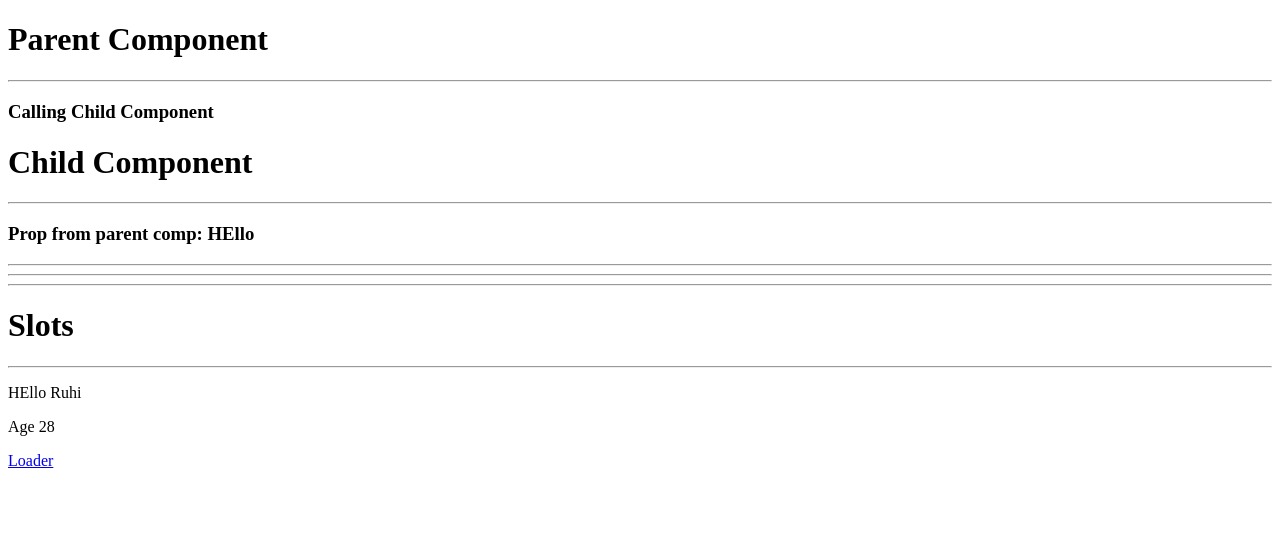
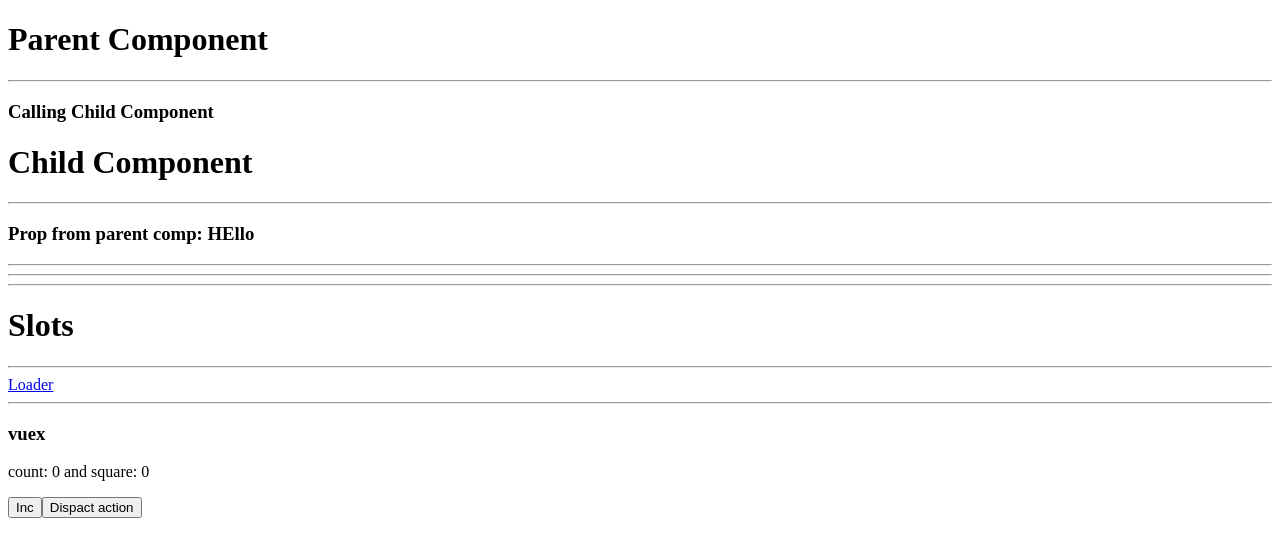
Before and after one commit to ruhiambelkar17/vue-concepts, a Vue app in the folder vue-concepts/: page / in a window 1280 px wide. Shown: the top 556 px of the page. Built offline with nearby package versions, Linux system fonts and the light colour scheme.

Commit message:
integrated vuex

```diff
--- a/vue-concepts/package.json
+++ b/vue-concepts/package.json
@@ -11,7 +11,8 @@
     "axios": "^1.6.8",
     "core-js": "^3.8.3",
     "vue": "^3.2.13",
-    "vue-router": "^4.3.2"
+    "vue-router": "^4.3.2",
+    "vuex": "^4.1.0"
   },
   "devDependencies": {
     "@babel/core": "^7.12.16",
--- a/vue-concepts/src/components/LoaderComp.vue
+++ b/vue-concepts/src/components/LoaderComp.vue
@@ -1,7 +1,10 @@
 <template>
     <div>
         <h3>Loading...</h3>
+
+        <router-link to="/loader/api">Click here to go to Api Demo</router-link>
     </div>
+
 </template>
 
 <script>
--- a/vue-concepts/src/components/ParentComp.vue
+++ b/vue-concepts/src/components/ParentComp.vue
@@ -29,15 +29,20 @@
     <!-- <ApiDemoComp></ApiDemoComp> -->
     <h1>Slots</h1>
         <hr />
-    <ChildSlotComp >
+    <!-- <ChildSlotComp >
         <template #default>
             <p :name="slotprop"> HEllo {{ name }}</p>
         </template>
         <template #info="{age}">
             <p >Age {{age}}</p>
         </template>
-    </ChildSlotComp>
+    </ChildSlotComp> -->
    <router-link to="/loader"> <a>Loader</a></router-link>
+   <hr />
+   <h3>vuex</h3>
+   <p>count: {{ $store.state.counter }} and  square: {{ $store.getters.squareCounter }}</p>
+   <button @click="$store.commit('incrementCounter',2)">Inc</button>
+   <button @click="$store.dispatch('incrementCounter')">Dispact action</button>
 
   </div>
 </template>
@@ -45,7 +50,7 @@
 <script>
 import ChildComp from "./ChildComp.vue";
 //import ApiDemoComp from "./ApiDemoComp.vue";
-import ChildSlotComp from "./ChildSlotComp.vue";
+//import ChildSlotComp from "./ChildSlotComp.vue";
 //import {defineAsyncComponent} from "vue";
 //import LoaderComp from "./LoaderComp.vue"
 // const focus={
@@ -54,6 +59,8 @@ import ChildSlotComp from "./ChildSlotComp.vue";
 //     }
 
 // }
+
+
 
 export default {
   // directives:{
@@ -72,7 +79,7 @@ export default {
   //     })
   // },
   components: {
-    ChildComp,ChildSlotComp
+    ChildComp,
   },
   name:'ParentComp',
   data() {
--- a/vue-concepts/src/main.js
+++ b/vue-concepts/src/main.js
@@ -1,6 +1,7 @@
 import { createApp } from 'vue'
 import App from './App.vue'
 import router from './router/index.js'
+import Store from './store/index'
 
 const app=createApp(App);
 
@@ -13,5 +14,6 @@ app.directive('focus',{
 })
 
 app.use(router);
+app.use(Store)
 
 app.mount('#app');
--- a/vue-concepts/src/router/index.js
+++ b/vue-concepts/src/router/index.js
@@ -10,6 +10,10 @@ const router=createRouter({
     {path:"/loader",
     name:'LoaderComp',
     component:()=>import('../components/LoaderComp.vue')
+},
+{path:"/loader/:name",
+    name:'ApiDemoComp',
+    component:()=>import('../components/ApiDemoComp.vue')
 }
     ]
 })
--- /dev/null
+++ b/vue-concepts/src/store/index.js
@@ -0,0 +1,28 @@
+import { createStore } from "vuex";
+import axios from "axios";
+
+export default createStore({
+  state: {
+    counter: 0,
+    res: [],
+    data: 0,
+  },
+  mutations: {
+    incrementCounter(state, id) {
+      console.log("id", id);
+      state.counter += id;
+    },
+  },
+  actions: {
+     incrementCounter({commit}) {
+      axios.get("http://localhost:1337/api/html-questions").then(response => commit('incrementCounter',response.data.data[1].id))
+
+
+    },
+  },
+  getters:{
+    squareCounter(state){
+        return state.counter * state.counter;
+    }
+  }
+});
```
Also changed, not shown: 1 other file (tests, documents, lock files or other folders).
